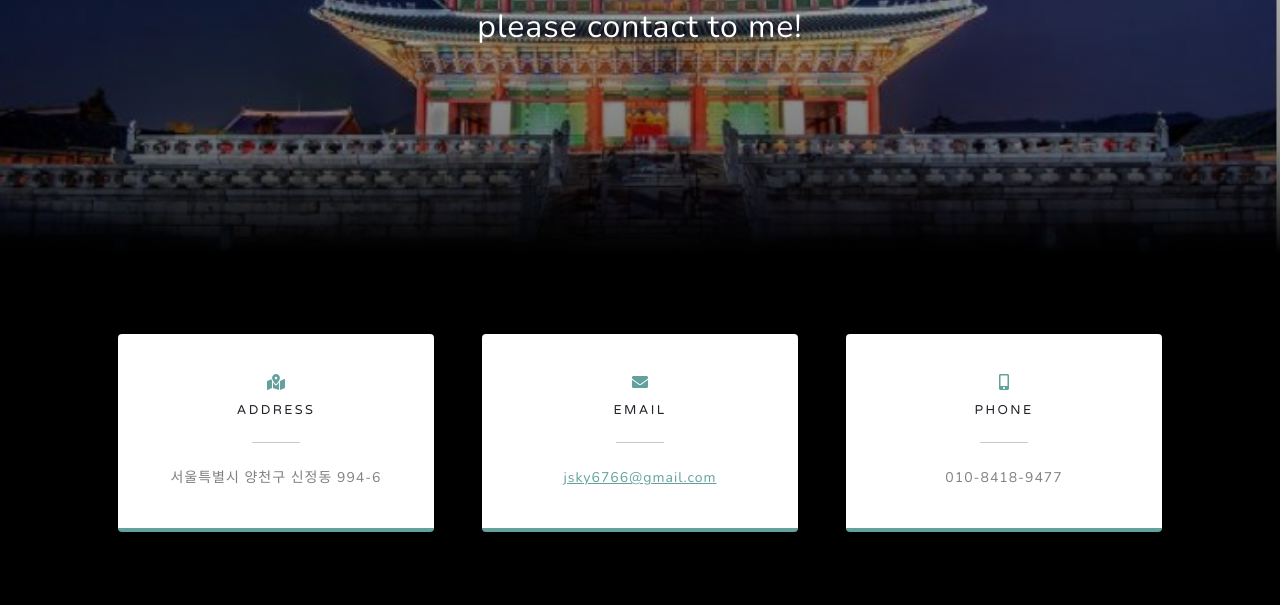
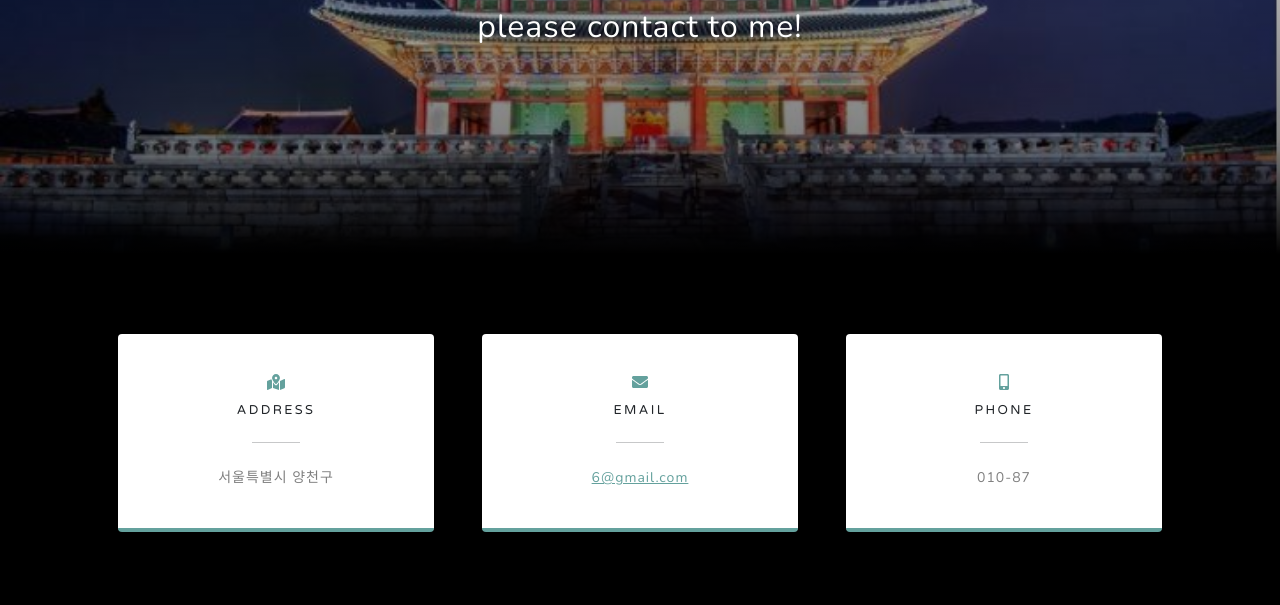
Before and after one commit to haneuljeon/haneuljeon.github.io, a plain HTML site: page index.html in a window 1280 px wide. Shown: the part 3156-3761 px from the top of the page. Drawn offline with nearby package versions, Linux system fonts and the light colour scheme.

Commit message:
Update index.html

```diff
--- a/index.html
+++ b/index.html
@@ -138,7 +138,7 @@
                                 <i class="fas fa-map-marked-alt text-primary mb-2"></i>
                                 <h4 class="text-uppercase m-0">Address</h4>
                                 <hr class="my-4 mx-auto" />
-                                <div class="small text-black-50">서울특별시 양천구 신정동 994-6</div>
+                                <div class="small text-black-50">서울특별시 양천구</div>
                             </div>
                         </div>
                     </div>
@@ -148,7 +148,7 @@
                                 <i class="fas fa-envelope text-primary mb-2"></i>
                                 <h4 class="text-uppercase m-0">Email</h4>
                                 <hr class="my-4 mx-auto" />
-                                <div class="small text-black-50"><a href="#!">jsky6766@gmail.com</a></div>
+                                <div class="small text-black-50"><a href="#!">6@gmail.com</a></div>
                             </div>
                         </div>
                     </div>
@@ -158,7 +158,7 @@
                                 <i class="fas fa-mobile-alt text-primary mb-2"></i>
                                 <h4 class="text-uppercase m-0">Phone</h4>
                                 <hr class="my-4 mx-auto" />
-                                <div class="small text-black-50">010-8418-9477</div>
+                                <div class="small text-black-50">010-87</div>
                             </div>
                         </div>
                     </div>
```
